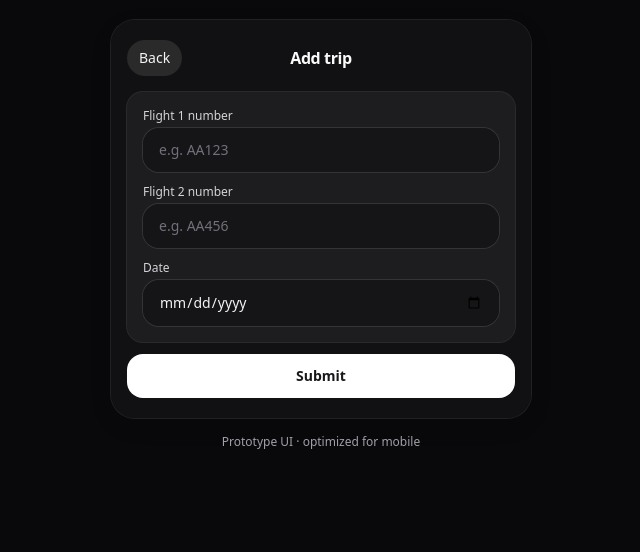
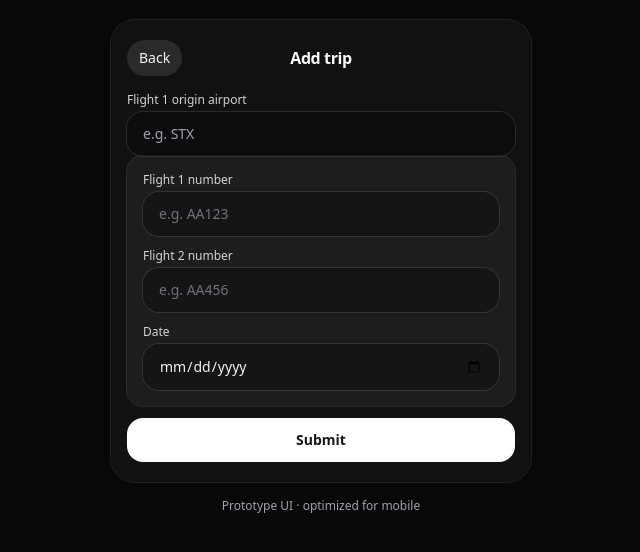
Before and after one commit to donnycap2-cloud/travel-recovery-agent, a Next.js app: page /add-trip in a window 1280 px wide. Shown: the top 552 px of the page, without its empty margins (319-959 px from the left). Built offline with nearby package versions, Linux system fonts and the light colour scheme.

Commit message:
sync schema fixes

```diff
--- a/app/add-trip/AddTripClient.tsx
+++ b/app/add-trip/AddTripClient.tsx
@@ -106,6 +106,19 @@ export function AddTripClient() {
     <main>
       <MobileHeader title="Add trip" backHref="/" />
 
+      <div>
+        <label className="block">
+          <span className="mb-1 block text-xs font-medium text-zinc-300">
+            Flight 1 origin airport
+          </span>
+          <input
+            name="originAirport"
+            placeholder="e.g. STX"
+            className="w-full rounded-2xl bg-zinc-950/40 px-4 py-3 text-sm text-zinc-100 ring-1 ring-white/10"
+          />
+        </label>
+      </div>
+
       <form action={action} className="space-y-3">
         <Card className="space-y-3">
           <div>
```
